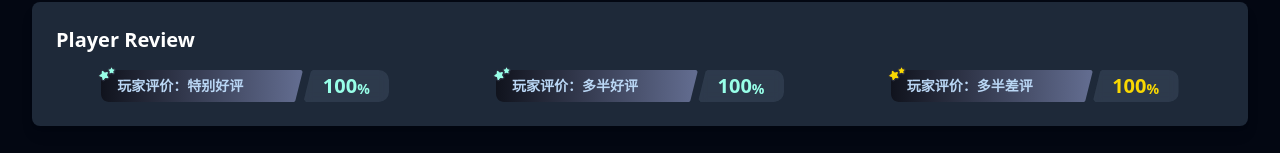
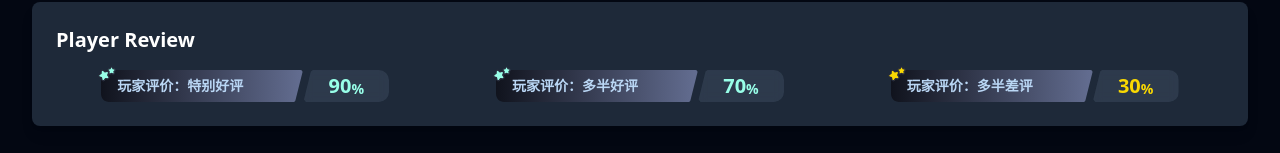
Before and after one commit to songjingwei/gamesir-magic-ui, a React (Vite) app: page / in a window 1280 px wide. Shown: the part 647-800 px from the top of the page. Built offline with nearby package versions, Linux system fonts and the light colour scheme.

Commit message:
fix:固定score

```diff
--- a/src/components/PlayerReview/index.tsx
+++ b/src/components/PlayerReview/index.tsx
@@ -57,7 +57,7 @@ const PlayerReview: React.FC<IPlayerReviewProps> = ({ score }) => {
           className={cn(
             "flex items-center",
             "absolute left-4 top-1/2 transform -translate-y-1/2",
-						"text-[#bad7f5] text-sm font-bold leading-5",
+            "text-[#bad7f5] text-sm font-bold leading-5"
           )}
         >
           <span>玩家评价：</span>
@@ -68,7 +68,7 @@ const PlayerReview: React.FC<IPlayerReviewProps> = ({ score }) => {
         <div
           className={cn(
             "absolute inset-0 bg-[rgb(186,215,245)]/10 backdrop-blur-[5px]",
-						"rounded-tr-[10px] rounded-br-[10px]",
+            "rounded-tr-[10px] rounded-br-[10px]"
           )}
           style={{
             clipPath:
@@ -82,7 +82,7 @@ const PlayerReview: React.FC<IPlayerReviewProps> = ({ score }) => {
             color: color,
           }}
         >
-					<span className="text-xl">100</span>
+          <span className="text-xl">{score}</span>
           <span className="text-sm relative -top-[1px]">%</span>
         </div>
       </div>
```
Lines whose indentation alone changed are shown as unchanged.
